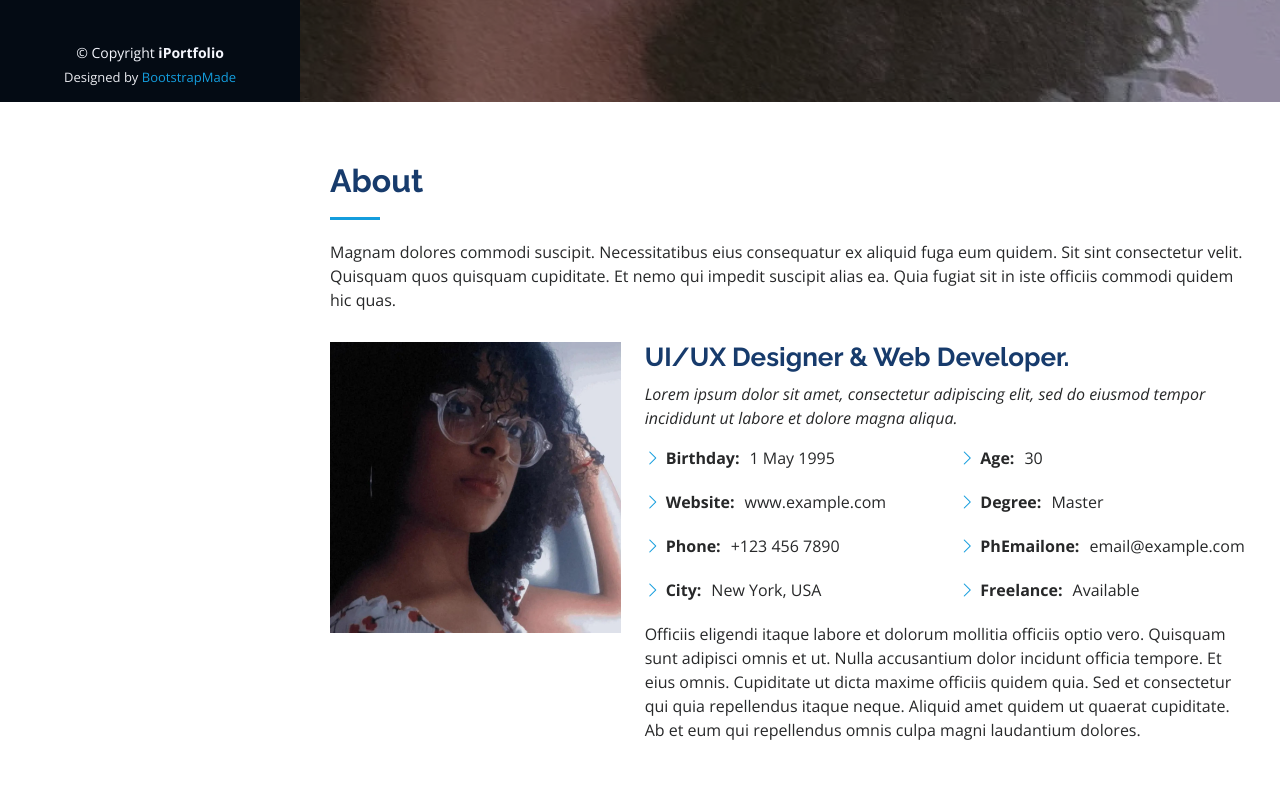
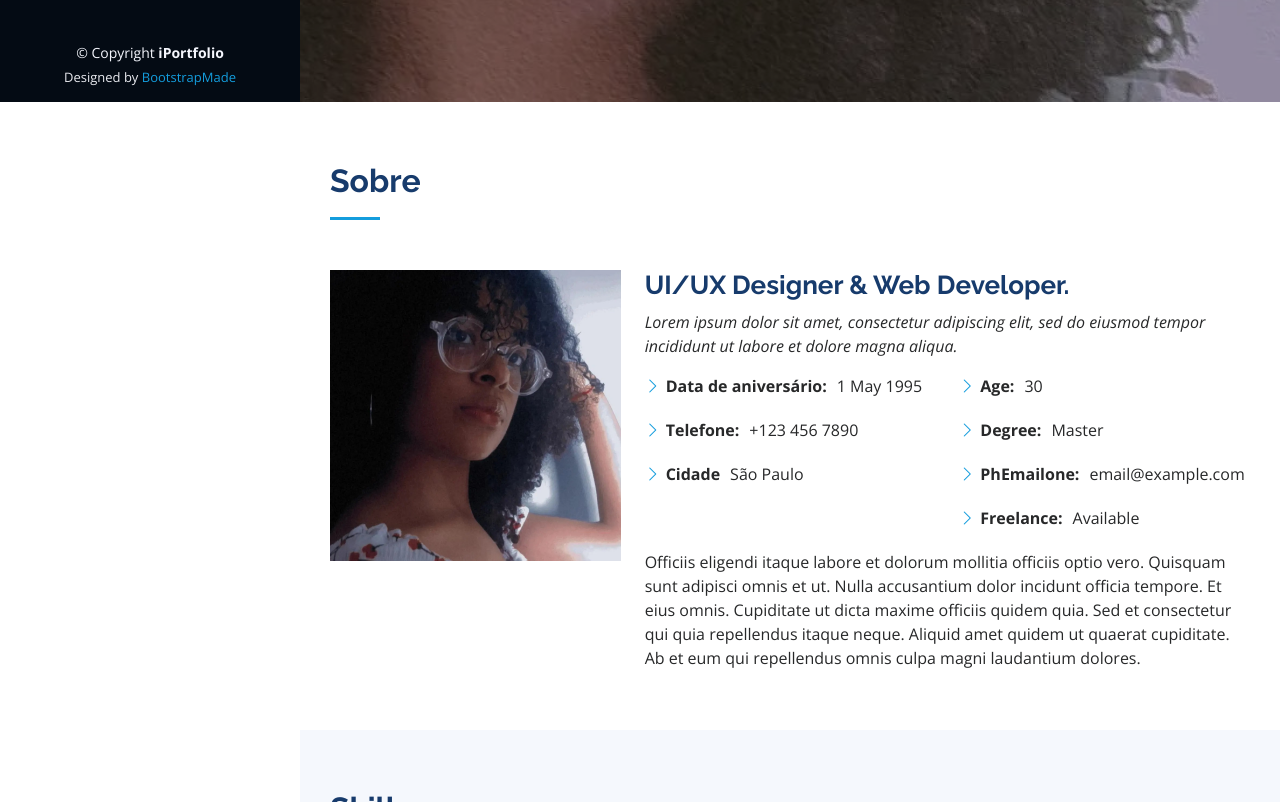
Before and after one commit to mariabeldev/portfolio, a plain HTML site: page iPortfolio/index.html in a window 1280 px wide. Shown: the part 698-1500 px from the top of the page. Drawn offline with nearby package versions, Linux system fonts and the light colour scheme.

Commit message:
Atualização da seção Sobre

```diff
--- a/iPortfolio/index.html
+++ b/iPortfolio/index.html
@@ -84,8 +84,7 @@
       <div class="container">
 
         <div class="section-title">
-          <h2>About</h2>
-          <p>Magnam dolores commodi suscipit. Necessitatibus eius consequatur ex aliquid fuga eum quidem. Sit sint consectetur velit. Quisquam quos quisquam cupiditate. Et nemo qui impedit suscipit alias ea. Quia fugiat sit in iste officiis commodi quidem hic quas.</p>
+          <h2>Sobre</h2>
         </div>
 
         <div class="row">
@@ -101,10 +100,9 @@
             <div class="row">
               <div class="col-lg-6">
                 <ul>
-                  <li><i class="bi bi-chevron-right"></i> <strong>Birthday:</strong> <span>1 May 1995</span></li>
-                  <li><i class="bi bi-chevron-right"></i> <strong>Website:</strong> <span>www.example.com</span></li>
-                  <li><i class="bi bi-chevron-right"></i> <strong>Phone:</strong> <span>+123 456 7890</span></li>
-                  <li><i class="bi bi-chevron-right"></i> <strong>City:</strong> <span>New York, USA</span></li>
+                  <li><i class="bi bi-chevron-right"></i> <strong>Data de aniversário:</strong> <span>1 May 1995</span></li>
+                  <li><i class="bi bi-chevron-right"></i> <strong>Telefone:</strong> <span>+123 456 7890</span></li>
+                  <li><i class="bi bi-chevron-right"></i> <strong>Cidade</strong> <span>São Paulo</span></li>
                 </ul>
               </div>
               <div class="col-lg-6">
```
